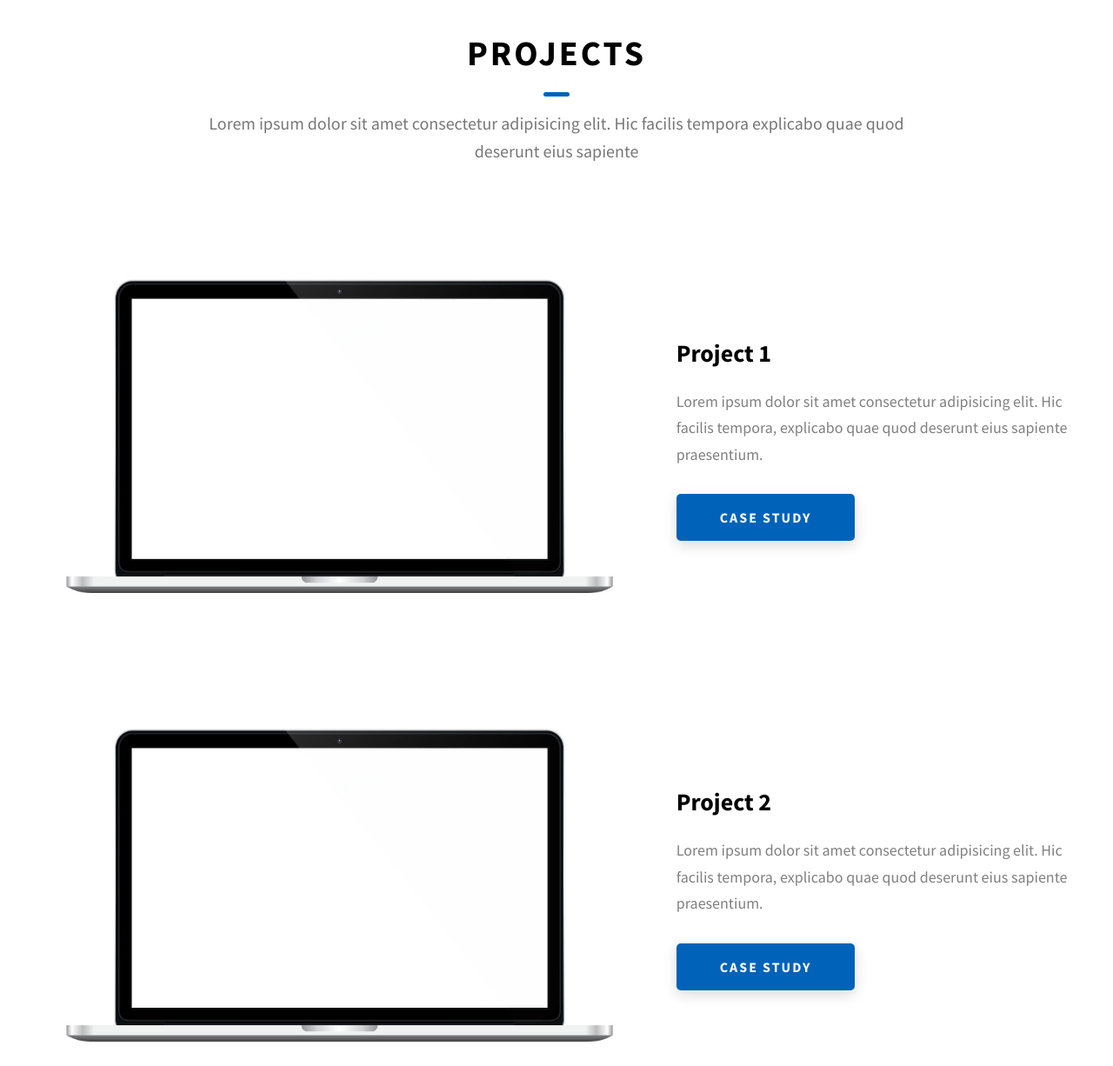
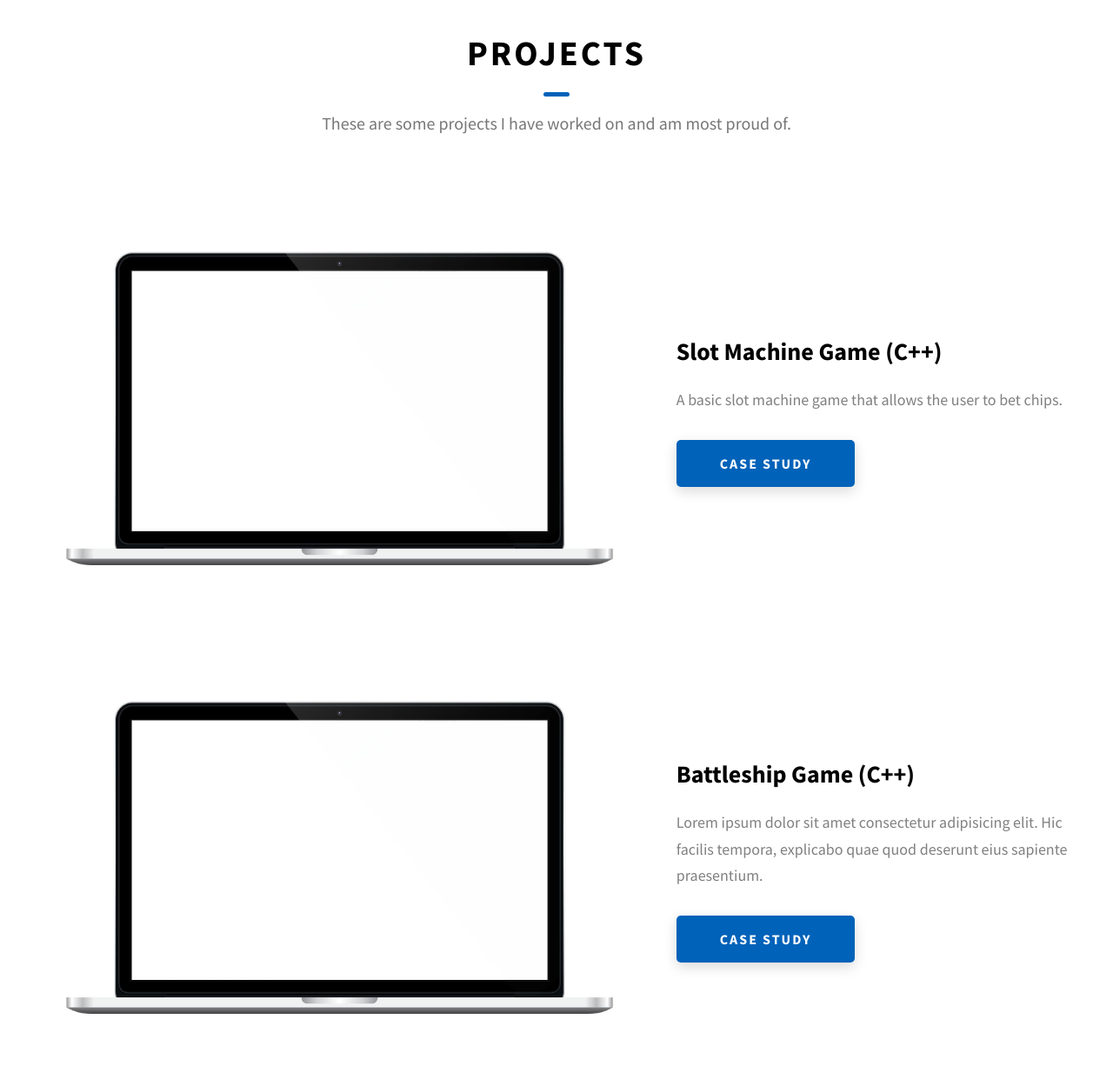
Before and after one commit to Benji1155/MaxPresley, a website: page index.html in a window 1280 px wide. Shown: the part 1800-3026 px from the top of the page at 87% size. Drawn offline with Linux system fonts and the light colour scheme.

Commit message:
Update index.html

```diff
--- a/index.html
+++ b/index.html
@@ -200,8 +200,7 @@
         <h2 class="heading heading-sec heading-sec__mb-bg">
           <span class="heading-sec__main">Projects</span>
           <span class="heading-sec__sub">
-            Lorem ipsum dolor sit amet consectetur adipisicing elit. Hic facilis
-            tempora explicabo quae quod deserunt eius sapiente
+            These are some projects I have worked on and am most proud of.
           </span>
         </h2>
 
@@ -216,11 +215,9 @@
               />
             </div>
             <div class="projects__row-content">
-              <h3 class="projects__row-content-title">Project 1</h3>
+              <h3 class="projects__row-content-title">Slot Machine Game (C++)</h3>
               <p class="projects__row-content-desc">
-                Lorem ipsum dolor sit amet consectetur adipisicing elit. Hic
-                facilis tempora, explicabo quae quod deserunt eius sapiente
-                praesentium.
+                A basic slot machine game that allows the user to bet chips.
               </p>
               <a
                 href="./project-1.html"
@@ -240,7 +237,7 @@
               />
             </div>
             <div class="projects__row-content">
-              <h3 class="projects__row-content-title">Project 2</h3>
+              <h3 class="projects__row-content-title">Battleship Game (C++)</h3>
               <p class="projects__row-content-desc">
                 Lorem ipsum dolor sit amet consectetur adipisicing elit. Hic
                 facilis tempora, explicabo quae quod deserunt eius sapiente
@@ -264,7 +261,7 @@
               />
             </div>
             <div class="projects__row-content">
-              <h3 class="projects__row-content-title">Project 3</h3>
+              <h3 class="projects__row-content-title">Unity Game - The Red Bandana (C#)</h3>
               <p class="projects__row-content-desc">
                 Lorem ipsum dolor sit amet consectetur adipisicing elit. Hic
                 facilis tempora, explicabo quae quod deserunt eius sapiente
```
